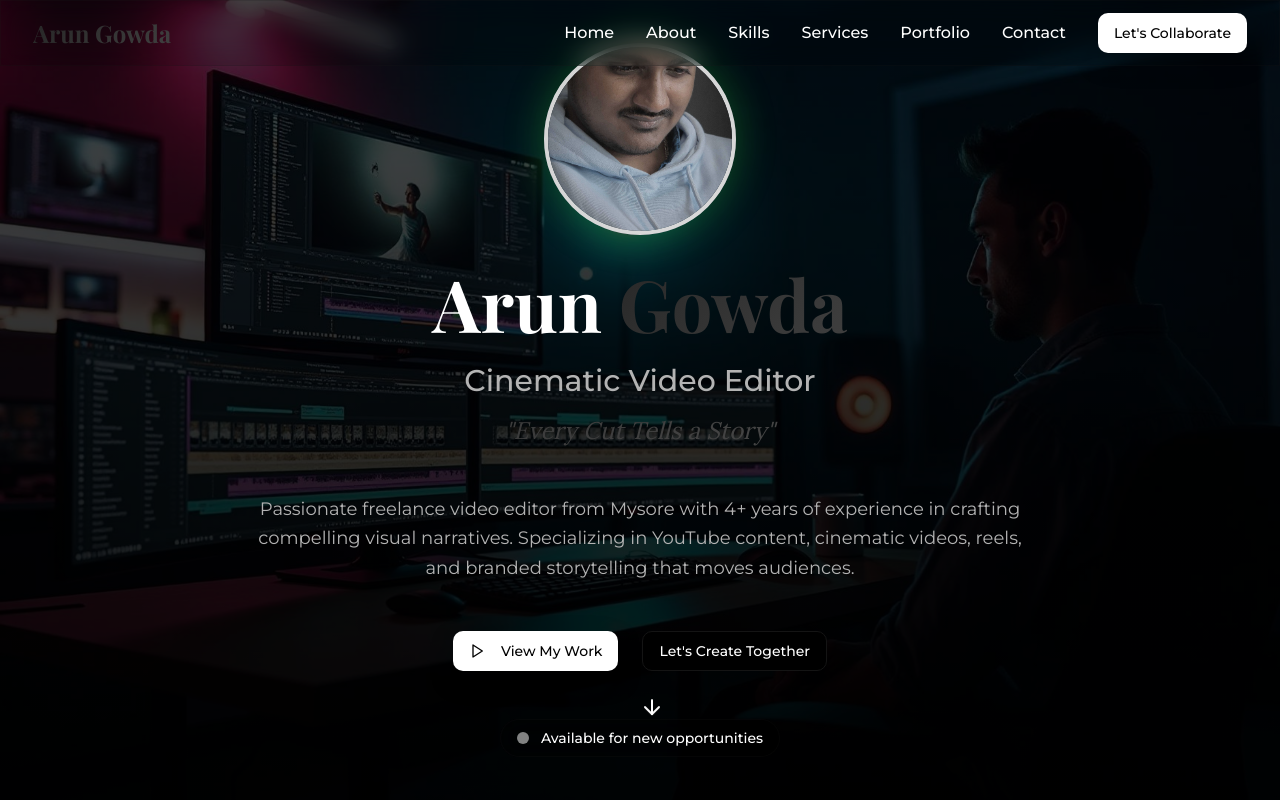
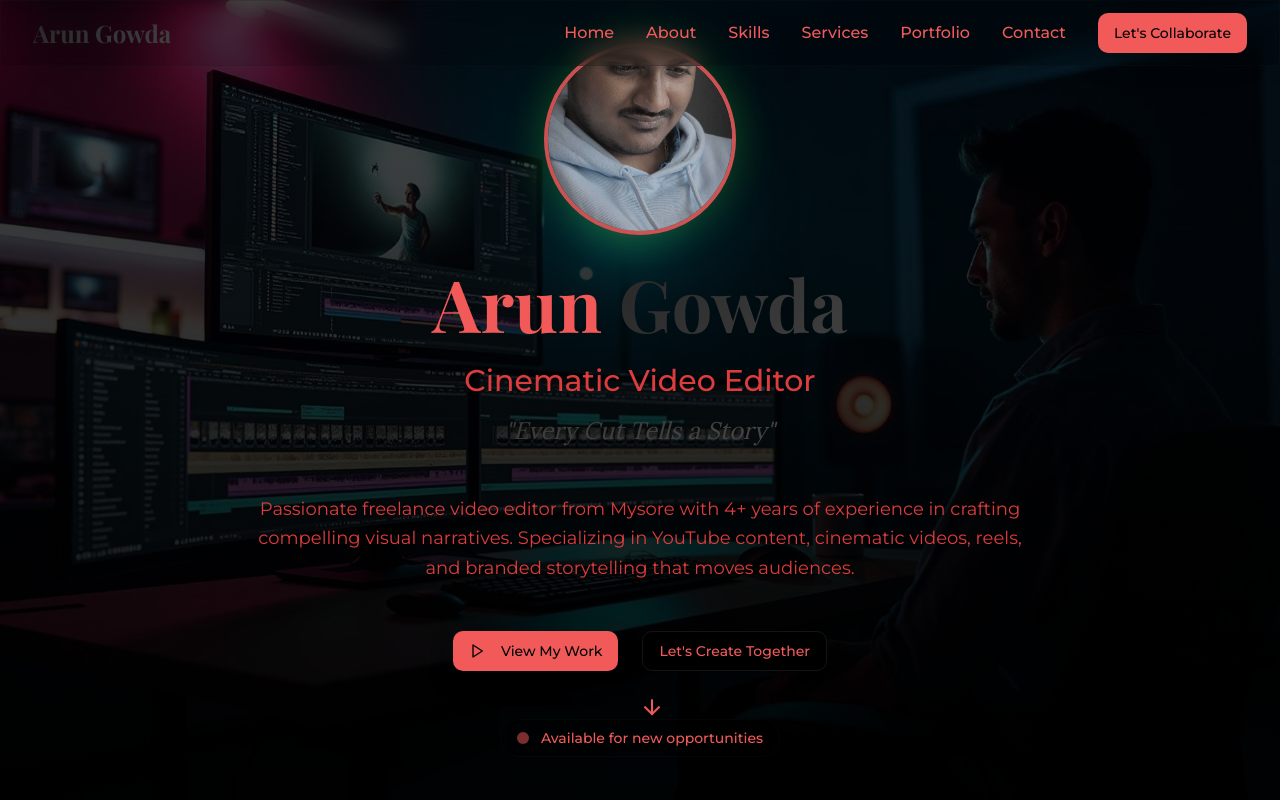
Before and after one commit to arungowdaedits/arungowdaedits, a React (Vite) app: page / in a window 1280 px wide. Shown: the top 800 px of the page. Built offline with nearby package versions, Linux system fonts and the light colour scheme.

Commit message:
Change font and icon colors

```diff
--- a/src/index.css
+++ b/src/index.css
@@ -6,27 +6,27 @@
 
 @layer base {
   :root {
-    /* Black Cinematic Theme */
+    /* Black & Red Cinematic Theme */
     --background: 0 0% 0%;
-    --foreground: 0 0% 100%;
+    --foreground: 0 85% 65%;
 
     --card: 0 0% 3%;
-    --card-foreground: 0 0% 98%;
+    --card-foreground: 0 85% 65%;
 
     --popover: 0 0% 3%;
-    --popover-foreground: 0 0% 98%;
+    --popover-foreground: 0 85% 65%;
 
-    --primary: 0 0% 100%;
+    --primary: 0 85% 65%;
     --primary-foreground: 0 0% 0%;
 
     --secondary: 0 0% 8%;
-    --secondary-foreground: 0 0% 95%;
+    --secondary-foreground: 0 85% 65%;
 
     --muted: 0 0% 5%;
-    --muted-foreground: 0 0% 70%;
+    --muted-foreground: 0 70% 55%;
 
     --accent: 0 0% 15%;
-    --accent-foreground: 0 0% 100%;
+    --accent-foreground: 0 85% 65%;
 
     --destructive: 0 84.2% 60.2%;
     --destructive-foreground: 0 0% 98%;
```
